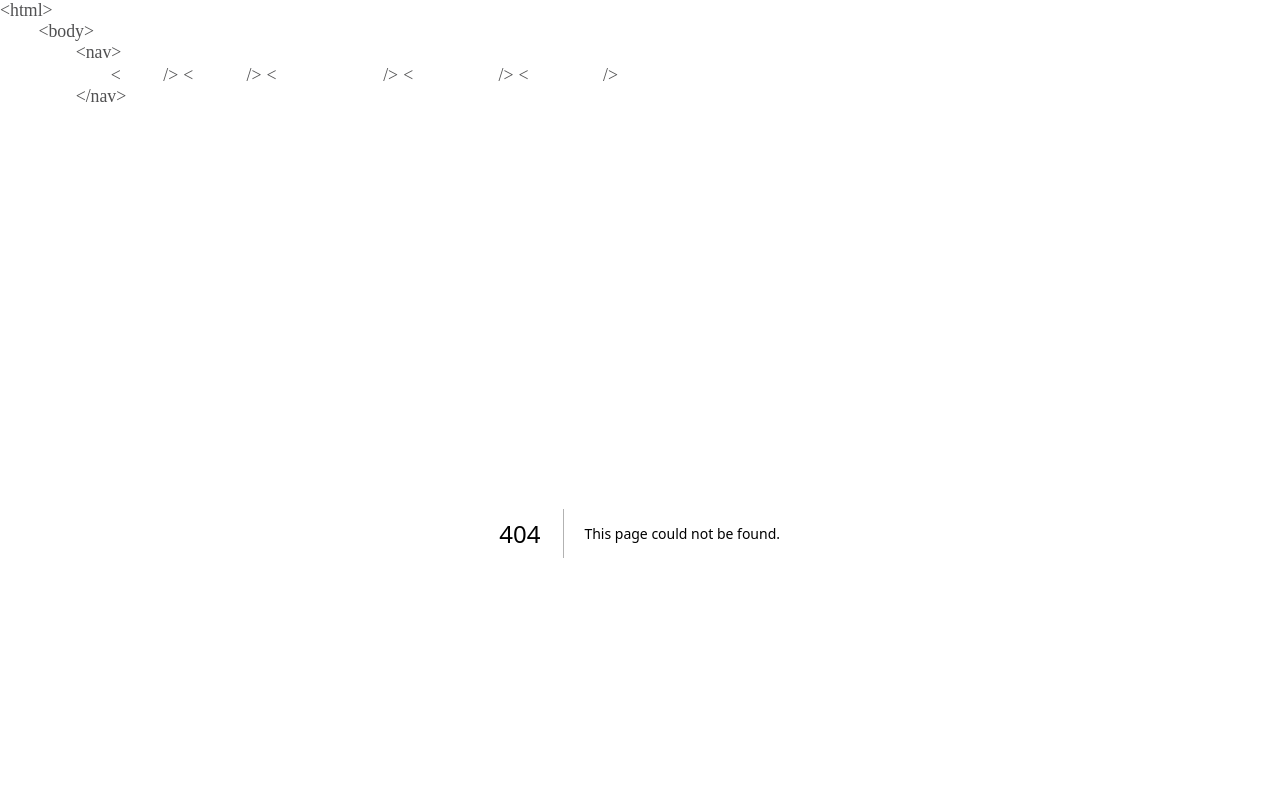
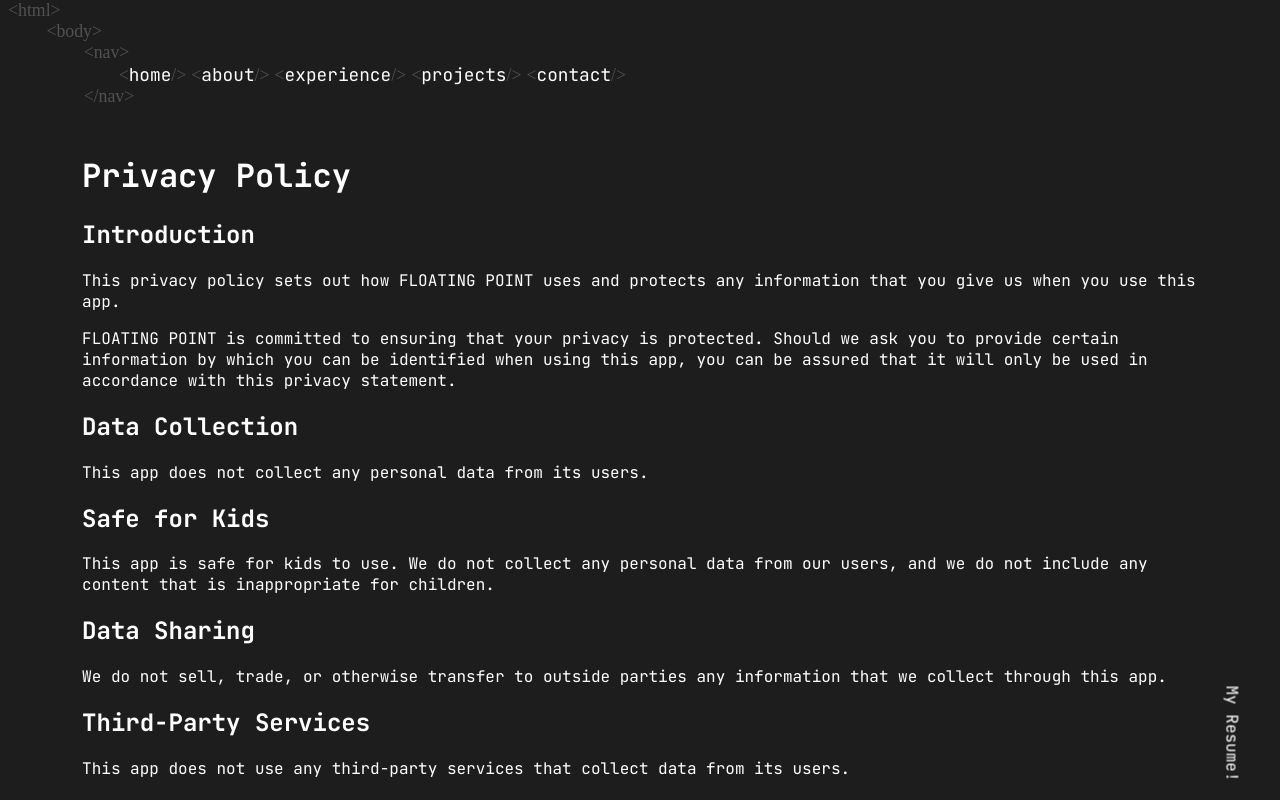
Before and after one commit to danger-ahead/nextjs_dev_folio, a Next.js app: page /projects/nearby_chat/privacy-policy in a window 1280 px wide. Before the commit this address had no page. Built offline with nearby package versions, Linux system fonts and the light colour scheme; a web font is replaced by a local one.

Commit message:
added privacy policy of nearby chat application

```diff
--- a/components/NavBar.tsx
+++ b/components/NavBar.tsx
@@ -1,6 +1,5 @@
 import Link from "next/link";
 import { useRouter } from "next/router";
-import { useEffect, useState } from "react";
 import { HtmlTags } from "./HtmlTags";
 
 export default function NavBar() {
--- /dev/null
+++ b/pages/projects/nearby_chat/privacy-policy.tsx
@@ -0,0 +1,78 @@
+import Head from "next/head";
+import { data } from "../../../repository/DataRepository";
+
+function NearbyChat(): JSX.Element {
+  return (
+    <>
+      <Head>
+        <title>Nearby Chat</title>
+        <meta
+          name="description"
+          content={`A Flutter Application that allows users to chat with nearby users in the same Wi-Fi or Hotspot network.`}
+        />
+        <meta name="viewport" content="width=device-width, initial-scale=1" />
+        <link rel="icon" href="/favicon.ico" />
+        <link
+          rel="preconnect"
+          href="https://fonts.googleapis.com"
+          crossOrigin="true"
+        />
+      </Head>
+      <main className="primary-font-color margin-left margin-right">
+        <h1>Privacy Policy</h1>
+
+        <h2>Introduction</h2>
+        <p>
+          This privacy policy sets out how FLOATING POINT uses and protects any
+          information that you give us when you use this app.
+        </p>
+        <p>
+          FLOATING POINT is committed to ensuring that your privacy is
+          protected. Should we ask you to provide certain information by which
+          you can be identified when using this app, you can be assured that it
+          will only be used in accordance with this privacy statement.
+        </p>
+
+        <h2>Data Collection</h2>
+        <p>This app does not collect any personal data from its users.</p>
+
+        <h2>Safe for Kids</h2>
+        <p>
+          This app is safe for kids to use. We do not collect any personal data
+          from our users, and we do not include any content that is
+          inappropriate for children.
+        </p>
+
+        <h2>Data Sharing</h2>
+        <p>
+          We do not sell, trade, or otherwise transfer to outside parties any
+          information that we collect through this app.
+        </p>
+
+        <h2>Third-Party Services</h2>
+        <p>
+          This app does not use any third-party services that collect data from
+          its users.
+        </p>
+
+        <h2>Changes to this Privacy Policy</h2>
+        <p>
+          We may update this privacy policy from time to time. You should check
+          this page periodically to ensure that you are happy with any changes.
+        </p>
+
+        <h2>Contact Us</h2>
+        <p>
+          If you have any questions or concerns about this privacy policy,
+          please contact us at{" "}
+          <a href="mailto:danger.ahead@pm.me" target="_blank" rel="noreferrer">
+            danger.ahead@pm.me
+          </a>
+          .
+        </p>
+      </main>
+    </>
+  );
+}
+
+export default NearbyChat;
--- a/public/data.json
+++ b/public/data.json
@@ -10,7 +10,7 @@
       "title": "SDE Intern",
       "company": "Ekko",
       "company_url": "https://ekko.network/",
-      "duration": "May 2022 - Present",
+      "duration": "May 2022 - February 2023",
       "description": "Working on a web platform to help people connect digitally and help them forget the pain of carrying physical business cards again."
     },
     {
```
Also changed, not shown: pages/projects/index.tsx (renamed from pages/projects.tsx, +7 -7 lines).
